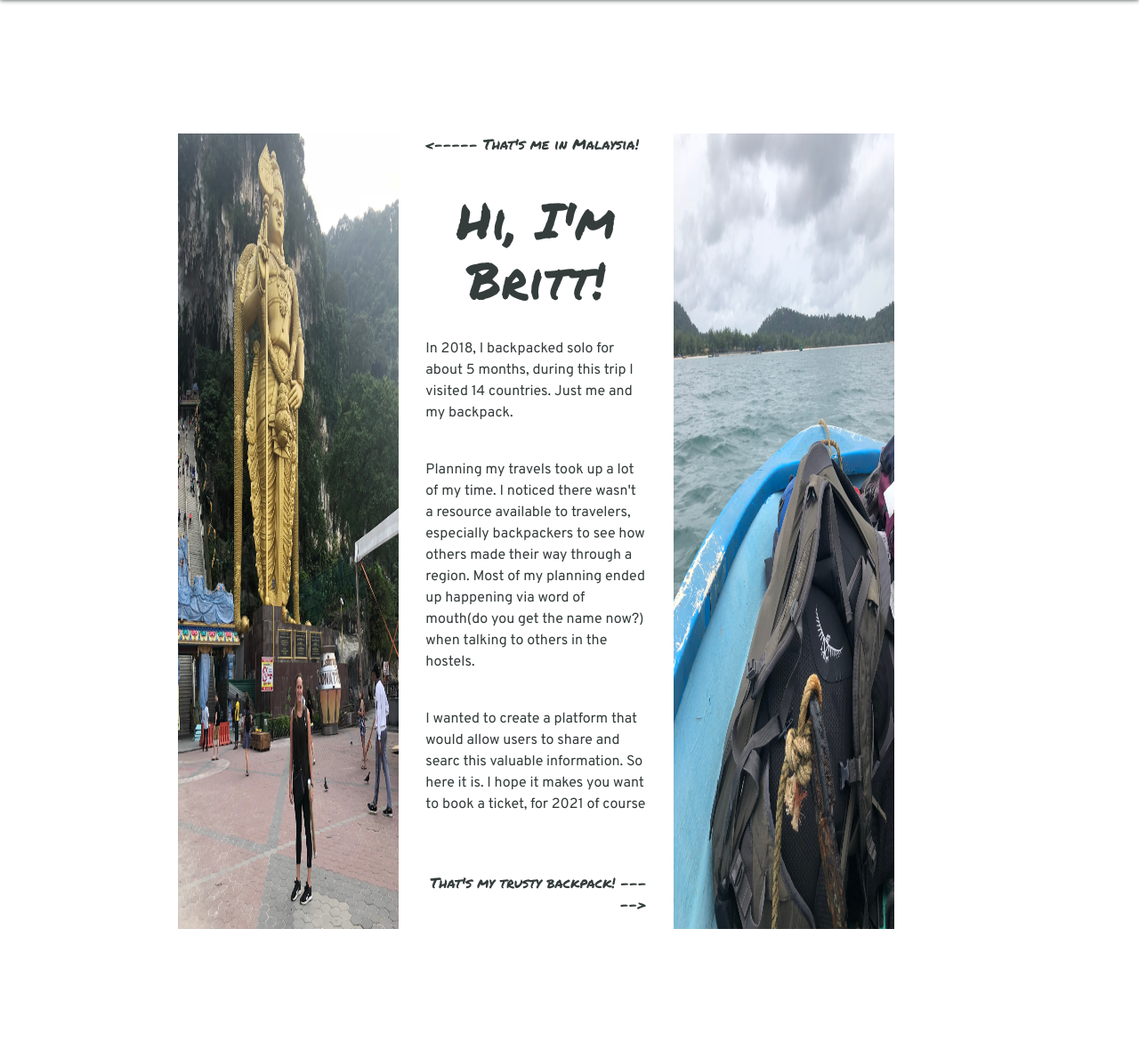
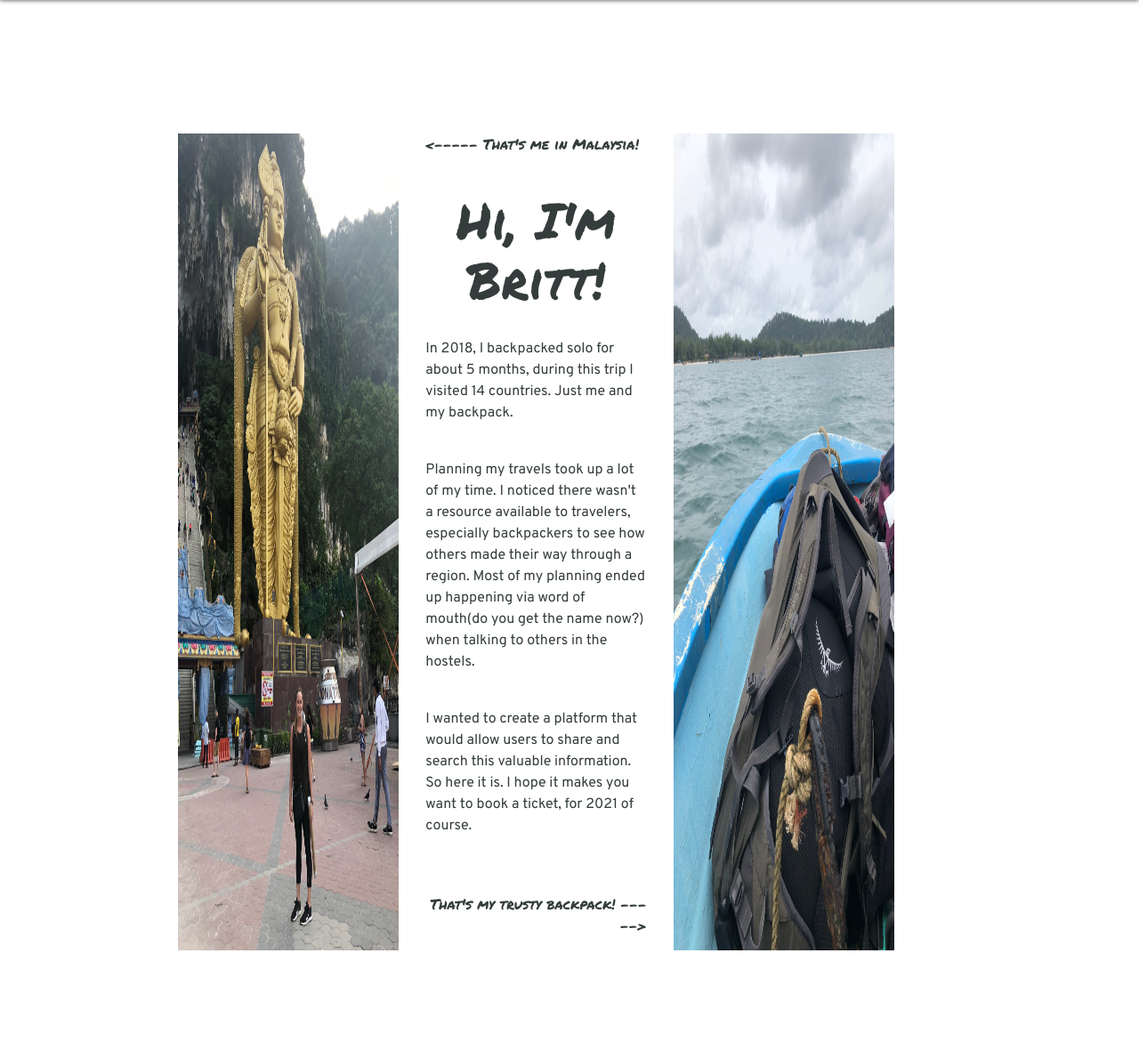
Before and after one commit to brittCommit/world_of_mouth, a Flask app: page /about in a window 1280 px wide. Shown: the part 65-1245 px from the top of the page at 89% size. Before the commit the page ends 1109 px from the top, so only its background shows below. Run offline with Flask 2, Linux system fonts and the light colour scheme; some libraries are stand-ins or nearby versions.

Commit message:
Fixed typos

```diff
--- a/templates/AboutMe.html
+++ b/templates/AboutMe.html
@@ -27,7 +27,7 @@
 </p>
 <br>
 <p>
-I wanted to create a platform that would allow users to share and searc this valuable information. So here it is. I hope it makes you want to book a ticket, for 2021 of course</p>
+I wanted to create a platform that would allow users to share and search this valuable information. So here it is. I hope it makes you want to book a ticket, for 2021 of course.</p>
 <br>
 <br>
 <p style="font-family: 'Permanent Marker', Cursive; text-align: right;">That's my trusty backpack! -----> </p>
```
